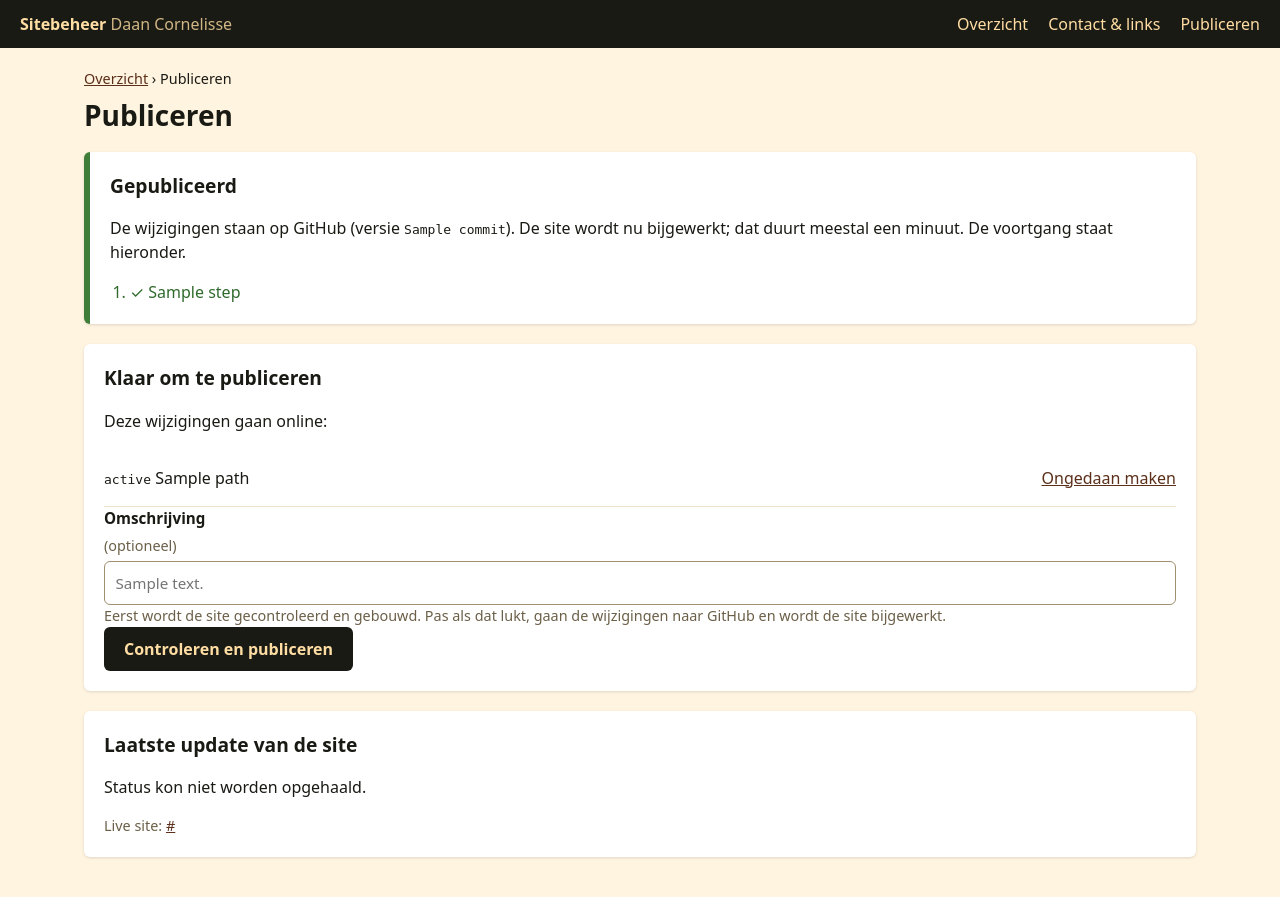
After one commit to ErikCornelisse/daan-cornelisse-site, a FastAPI app: template manager/sitemanager/templates/publish.html in a window 1280 px wide. The commit adds this page. Run offline with FastAPI, Linux system fonts and the light colour scheme; the template is opened without the code that fills it: most values are stand-ins (such as "Sample title", 1, 10 or a date in 2020); data that the repository does not hold is empty.

Commit message:
feat: publish content from the site manager (phase 3)
A Publiceren screen lists unpublished content changes (each can be undone),
runs the site check and build, commits only the changed content files,
pulls in changes from GitHub and pushes, so the existing workflow deploys
GitHub Pages. Pushes that failed are retried on the next publish, and the
screen follows the deploy through GitHub's public API. Optional commit
author via PUBLISH_AUTHOR. Tests publish into a temporary repository with a
local remote.

Co-Authored-By: Claude Opus 5.5 <noreply@anthropic.com>

```diff
--- a/manager/sitemanager/main.py
+++ b/manager/sitemanager/main.py
@@ -1,12 +1,12 @@
 """The site manager web app: overview, editing works, pages and contact data,
-and the Astro preview."""
+the Astro preview, and publishing."""
 
 from pathlib import Path
 from urllib.parse import quote
 
 import uvicorn
 from fastapi import FastAPI, HTTPException, Request
-from fastapi.responses import FileResponse, HTMLResponse, RedirectResponse
+from fastapi.responses import FileResponse, HTMLResponse, JSONResponse, RedirectResponse
 from fastapi.staticfiles import StaticFiles
 from fastapi.templating import Jinja2Templates
 from ruamel.yaml.comments import CommentedMap
@@ -15,6 +15,7 @@ from starlette.datastructures import FormData, UploadFile
 from . import validation
 from .content import LANGS, PAGE_NAMES, Entry, SiteContent
 from .images import safe_stem, save_upload
+from .publish import Publisher, default_message, latest_deploy, pages_url
 from .settings import load_settings
 from .site_tools import Preview, last_commit, pending_changes
 
@@ -22,6 +23,7 @@ HERE = Path(__file__).resolve().parent
 settings = load_settings()
 content = SiteContent(settings.site_root)
 preview = Preview(settings.site_root, settings.preview_port, expose=not settings.is_local_only)
+publisher = Publisher(settings.site_root, author=settings.publish_author)
 
 app = FastAPI(title="Sitebeheer Daan Cornelisse", docs_url=None, redoc_url=None)
 app.mount("/static", StaticFiles(directory=HERE / "static"), name="static")
@@ -85,6 +87,7 @@ def overview(request: Request, bericht: str = ""):
                 for name in PAGE_NAMES
             ],
             "changes": pending_changes(settings.site_root),
+            "unpushed": publisher.unpushed(),
             "last_commit": last_commit(settings.site_root),
             "preview_running": preview.status(),
             "preview_url": preview_url(request),
@@ -414,5 +417,58 @@ async def save_contact(request: Request):
     return redirect("/contact", "Opgeslagen.")
 
 
+# Publishing ----------------------------------------------------------------
+
+
+def render_publish(request: Request, result=None, message: str = "", status_code: int = 200):
+    changes = pending_changes(settings.site_root)
+    repo = publisher.github_repo()
+    return templates.TemplateResponse(
+        request,
+        "publish.html",
+        {
+            "changes": changes,
+            "unpushed": publisher.unpushed(),
+            "default_message": default_message([c.path for c in changes]) if changes else "",
+            "result": result,
+            "message": message,
+            "errors": [],
+            "repo": repo,
+            "live_url": pages_url(repo) if repo else "",
+            "preview_running": preview.status(),
+            "preview_url": preview_url(request),
+        },
+        status_code=status_code,
+    )
+
+
+@app.get("/publiceren", response_class=HTMLResponse)
+def publish_page(request: Request, bericht: str = ""):
+    return render_publish(request, message=bericht)
+
+
+@app.post("/publiceren", response_class=HTMLResponse)
+async def publish(request: Request):
+    form = await request.form()
+    result = publisher.publish(str(form.get("message", "")))
+    return render_publish(request, result=result, status_code=200 if result.ok else 422)
+
+
+@app.post("/publiceren/terugdraaien")
+async def discard(request: Request):
+    form = await request.form()
+    try:
+        message = publisher.discard(str(form.get("path", "")))
+    except ValueError as error:
+        message = str(error)
+    return redirect("/publiceren", message)
+
+
+@app.get("/publiceren/status")
+def deploy_status():
+    repo = publisher.github_repo()
+    return JSONResponse(latest_deploy(repo) if repo else None)
+
+
 def run() -> None:
     uvicorn.run("sitemanager.main:app", host=settings.host, port=settings.port)
--- a/manager/sitemanager/settings.py
+++ b/manager/sitemanager/settings.py
@@ -15,6 +15,7 @@ class Settings:
     host: str
     port: int
     preview_port: int
+    publish_author: str
 
     @property
     def is_local_only(self) -> bool:
@@ -33,4 +34,5 @@ def load_settings() -> Settings:
         host=os.getenv("MANAGER_HOST", "127.0.0.1"),
         port=int(os.getenv("MANAGER_PORT", "8765")),
         preview_port=int(os.getenv("PREVIEW_PORT", "4321")),
+        publish_author=os.getenv("PUBLISH_AUTHOR", "").strip(),
     )
--- a/manager/sitemanager/site_tools.py
+++ b/manager/sitemanager/site_tools.py
@@ -21,7 +21,9 @@ def _run(args: list[str], cwd: Path, timeout: int = 60) -> subprocess.CompletedP
 
 
 def pending_changes(site_root: Path) -> list[Change]:
-    result = _run(["git", "status", "--porcelain", "--", *CONTENT_PATHS], site_root)
+    result = _run(
+        ["git", "status", "--porcelain", "--untracked-files=all", "--", *CONTENT_PATHS], site_root
+    )
     return [Change(line[:2].strip(), line[3:]) for line in result.stdout.splitlines() if line]
 
 
--- a/manager/sitemanager/static/style.css
+++ b/manager/sitemanager/static/style.css
@@ -303,3 +303,68 @@ th {
 	align-items: center;
 	gap: 1.25rem;
 }
+
+.card--ok {
+	border-left: 6px solid #3f7d3a;
+}
+
+.card--error {
+	border-left: 6px solid var(--error);
+}
+
+.steps {
+	margin: 0;
+	padding-left: 1.25rem;
+}
+
+.steps .ok {
+	color: #2f6a2b;
+}
+
+.steps .failed {
+	color: var(--error);
+}
+
+.steps pre,
+pre {
+	overflow-x: auto;
+	max-height: 18rem;
+	margin: 0.5rem 0 0;
+	padding: 0.75rem;
+	border-radius: var(--radius);
+	background: #f6f1e6;
+	color: var(--ink);
+	font-size: 0.8rem;
+	white-space: pre-wrap;
+}
+
+.change-list {
+	margin: 0;
+	padding: 0;
+	list-style: none;
+}
+
+.change-list li {
+	display: flex;
+	flex-wrap: wrap;
+	align-items: center;
+	justify-content: space-between;
+	gap: 0.25rem 1rem;
+	padding: 0.4rem 0;
+	border-bottom: 1px solid #eee3cf;
+	overflow-wrap: anywhere;
+}
+
+button.link {
+	min-height: 2.75rem;
+	padding: 0;
+	background: none;
+	color: var(--accent);
+	font-weight: 400;
+	text-decoration: underline;
+}
+
+button:disabled {
+	opacity: 0.6;
+	cursor: progress;
+}
--- a/manager/sitemanager/templates/base.html
+++ b/manager/sitemanager/templates/base.html
@@ -12,6 +12,7 @@
 		<nav>
 			<a href="/">Overzicht</a>
 			<a href="/contact">Contact &amp; links</a>
+			<a href="/publiceren">Publiceren</a>
 		</nav>
 	</header>
 	<main class="page">
--- a/manager/sitemanager/templates/overview.html
+++ b/manager/sitemanager/templates/overview.html
@@ -61,7 +61,9 @@
 	{% if changes %}
 	<p>Deze bestanden zijn gewijzigd sinds de laatste publicatie:</p>
 	<ul class="changes">{% for change in changes %}<li><code>{{ change.status }}</code> {{ change.path }}</li>{% endfor %}</ul>
-	<p class="hint">Publiceren vanuit het beheer komt in de volgende stap.</p>
+	<p><a class="button" href="/publiceren">Naar publiceren</a></p>
+	{% elif unpushed %}
+	<p>Er staan vastgelegde wijzigingen klaar die GitHub nog niet heeft bereikt. <a href="/publiceren">Publiceren</a></p>
 	{% else %}
 	<p>Alles is gepubliceerd.</p>
 	{% endif %}
--- /dev/null
+++ b/manager/sitemanager/templates/publish.html
@@ -0,0 +1,116 @@
+{% extends "base.html" %}
+{% block title %}Publiceren{% endblock %}
+{% block content %}
+<p class="crumbs"><a href="/">Overzicht</a> › Publiceren</p>
+<h1>Publiceren</h1>
+
+{% if result %}
+<section class="card {{ 'card--ok' if result.ok else 'card--error' }}">
+	<h2>{{ "Gepubliceerd" if result.ok else "Publiceren is niet gelukt" }}</h2>
+	{% if result.ok %}
+	<p>De wijzigingen staan op GitHub{% if result.commit %} (versie <code>{{ result.commit }}</code>){% endif %}.
+		De site wordt nu bijgewerkt; dat duurt meestal een minuut. De voortgang staat hieronder.</p>
+	{% else %}
+	<p>Er is niets online gezet. Bekijk de stap die mislukte; je wijzigingen staan nog klaar.</p>
+	{% endif %}
+	<ol class="steps">
+		{% for step in result.steps %}
+		<li class="{{ 'ok' if step.ok else 'failed' }}">
+			<span>{{ "✓" if step.ok else "✗" }} {{ step.name }}</span>
+			{% if step.output and not step.ok %}<pre>{{ step.output }}</pre>{% endif %}
+		</li>
+		{% endfor %}
+	</ol>
+</section>
+{% endif %}
+
+<section class="card">
+	<h2>Klaar om te publiceren</h2>
+	{% if changes %}
+	<p>Deze wijzigingen gaan online:</p>
+	<ul class="change-list">
+		{% for change in changes %}
+		<li>
+			<span><code>{{ change.status }}</code> {{ change.path }}</span>
+			<form method="post" action="/publiceren/terugdraaien"
+				onsubmit="return confirm('De wijziging in {{ change.path }} ongedaan maken? Dit kan niet worden hersteld.')">
+				<input type="hidden" name="path" value="{{ change.path }}">
+				<button class="link">Ongedaan maken</button>
+			</form>
+		</li>
+		{% endfor %}
+	</ul>
+	{% elif unpushed %}
+	<p>Er {{ "staat" if unpushed == 1 else "staan" }} {{ unpushed }} vastgelegde
+		{{ "wijziging" if unpushed == 1 else "wijzigingen" }} klaar die GitHub nog niet heeft bereikt.</p>
+	{% else %}
+	<p>Er zijn geen wijzigingen. Alles is gepubliceerd.</p>
+	{% endif %}
+
+	{% if changes or unpushed %}
+	<form method="post" action="/publiceren" class="stack publish-form" data-busy="Bezig met controleren en publiceren…">
+		{% if changes %}
+		<label>Omschrijving <span class="hint">(optioneel)</span>
+			<input name="message" placeholder="{{ default_message }}">
+		</label>
+		{% endif %}
+		<p class="hint">Eerst wordt de site gecontroleerd en gebouwd. Pas als dat lukt, gaan de wijzigingen naar GitHub en
+			wordt de site bijgewerkt.
+			{% if preview_running %}Bekijk ze eerst in het <a href="{{ preview_url }}" target="_blank" rel="noopener">voorbeeld</a>.{% endif %}</p>
+		<div class="actions"><button>Controleren en publiceren</button></div>
+	</form>
+	{% endif %}
+</section>
+
+{% if repo %}
+<section class="card">
+	<h2>Laatste update van de site</h2>
+	<p id="deploy-status" data-repo="{{ repo }}">Status ophalen…</p>
+	<p class="hint">Live site: <a href="{{ live_url }}" target="_blank" rel="noopener">{{ live_url }}</a></p>
+</section>
+{% endif %}
+
+<script>
+	// Disable the button while publishing; it takes a little while.
+	for (const form of document.querySelectorAll('.publish-form')) {
+		form.addEventListener('submit', () => {
+			const button = form.querySelector('button');
+			button.disabled = true;
+			button.textContent = form.dataset.busy;
+		});
+	}
+
+	// Follow the GitHub Actions run until it has finished.
+	const target = document.getElementById('deploy-status');
+	const labels = {
+		queued: 'In de wachtrij',
+		in_progress: 'Bezig',
+		completed: 'Klaar',
+		success: 'gelukt',
+		failure: 'mislukt',
+		cancelled: 'geannuleerd',
+	};
+	async function refresh() {
+		try {
+			const run = await (await fetch('/publiceren/status')).json();
+			if (!run) {
+				target.textContent = 'Geen informatie beschikbaar.';
+				return;
+			}
+			const when = new Date(run.updated).toLocaleString('nl-NL');
+			const outcome = run.conclusion ? ` – ${labels[run.conclusion] ?? run.conclusion}` : '';
+			target.innerHTML = '';
+			const link = document.createElement('a');
+			link.href = run.url;
+			link.target = '_blank';
+			link.rel = 'noopener';
+			link.textContent = `${labels[run.status] ?? run.status}${outcome}`;
+			target.append(link, ` · versie ${run.sha} · ${when}`);
+			if (run.status !== 'completed') setTimeout(refresh, 5000);
+		} catch {
+			target.textContent = 'Status kon niet worden opgehaald.';
+		}
+	}
+	if (target) refresh();
+</script>
+{% endblock %}
```
Also changed, not shown: docs/readme/manager-readme.md (+24 -5 lines), docs/work/plan-site-manager.md (+13 -4 lines), manager/sitemanager/publish.py (added, +183 -0 lines), manager/tests/test_publish.py (added, +144 -0 lines), 1 other file.
